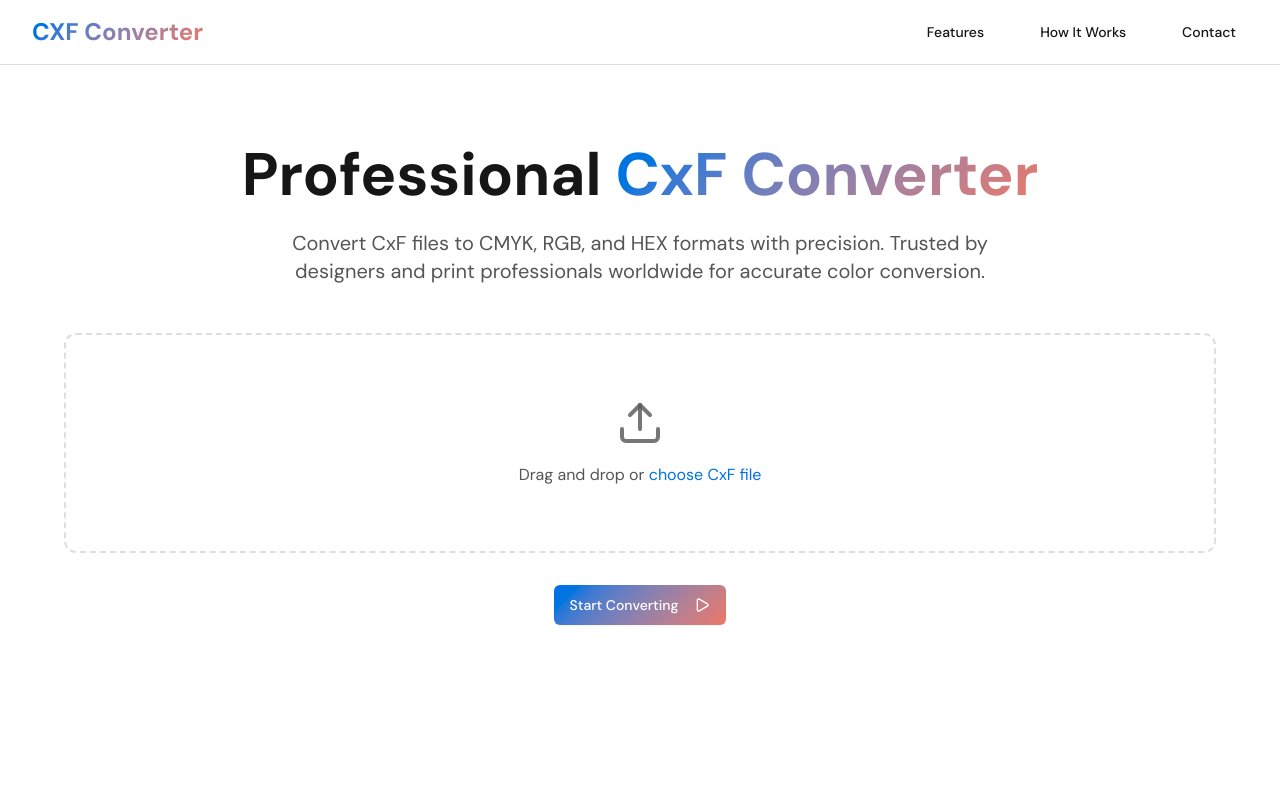
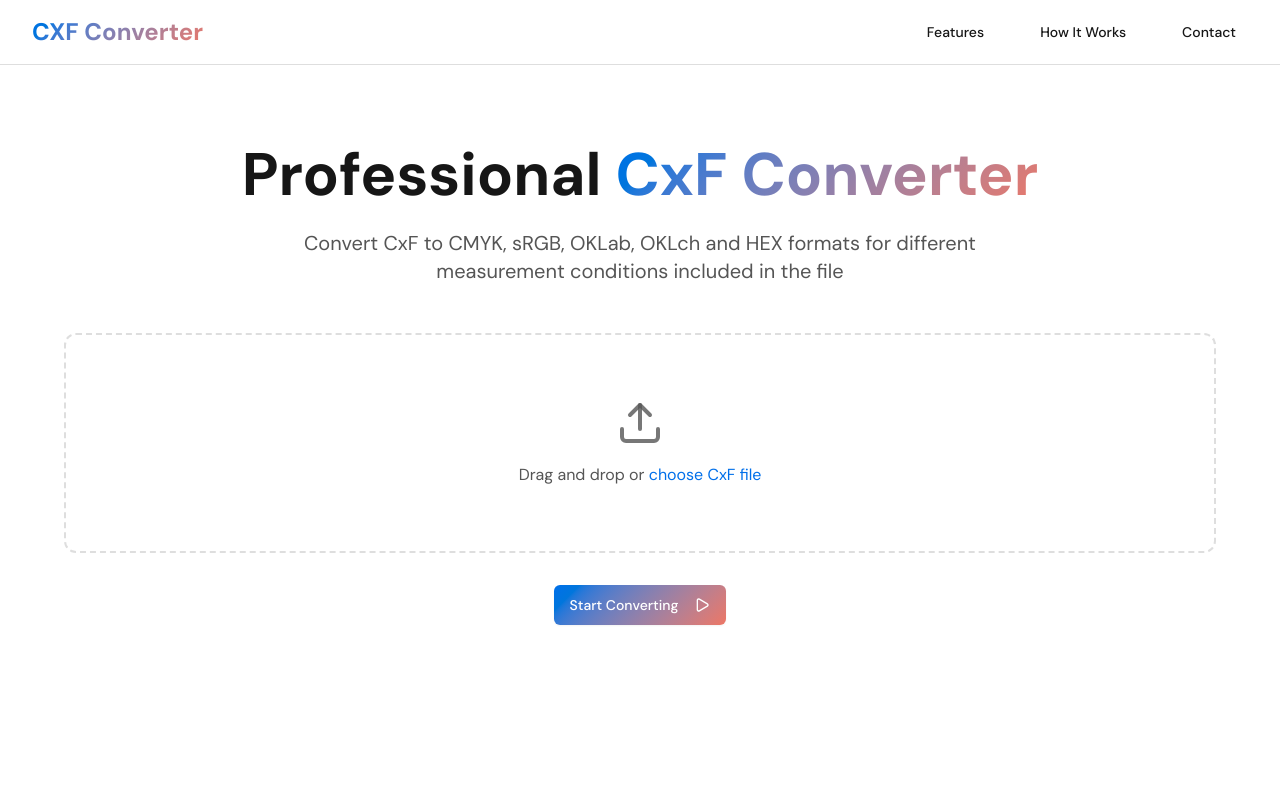
Before and after one commit to s1avvo/cxf-converter, a Next.js app: page / in a window 1280 px wide. Shown: the top 789 px of the page. Built offline with nearby package versions, Linux system fonts and the light colour scheme.

Commit message:
ref: update text

```diff
--- a/src/ui/hero-section.tsx
+++ b/src/ui/hero-section.tsx
@@ -18,8 +18,8 @@ export function HeroSection() {
 						Professional <span className="gradient-text">CxF Converter</span>
 					</h1>
 					<p className="text-muted-foreground mx-auto mb-8 max-w-3xl text-xl">
-						Convert CxF files to CMYK, RGB, and HEX formats with precision. Trusted by designers and
-						print professionals worldwide for accurate color conversion.
+						Convert CxF to CMYK, sRGB, OKLab, OKLch and HEX formats for different measurement
+						conditions included in the file
 					</p>
 				</header>
 
```
